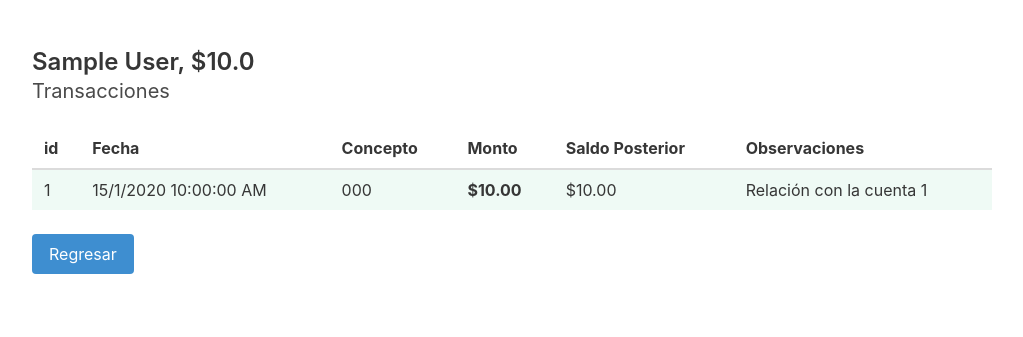
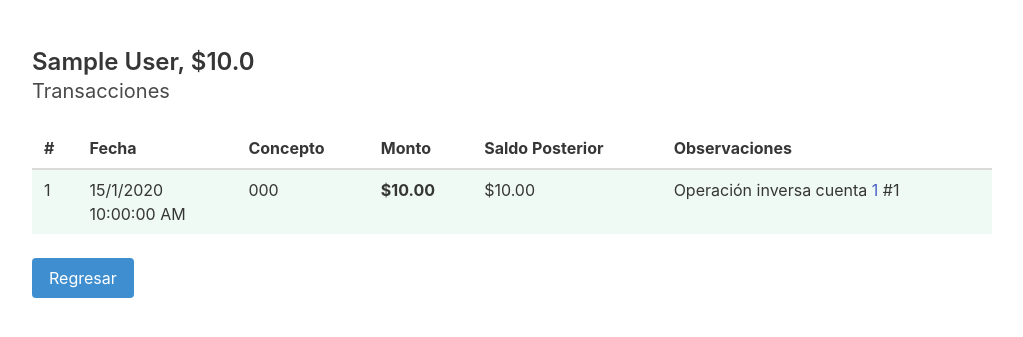
Before and after one commit to migueldnt/personal-expenses, a Django app: page /transactions/1/ in a window 1280 px wide. Shown: the top 337 px of the page, without its empty margins (128-1151 px from the left). Run offline with Django 3.2, Linux system fonts and the light colour scheme; a user stored in the database is signed in; tables that the repository leaves empty hold one stand-in row (values such as "Sample post").

Commit message:
tabla de transacciones

```diff
--- a/cuentas/templates/cuentas/transactions_by_account.html
+++ b/cuentas/templates/cuentas/transactions_by_account.html
@@ -11,7 +11,7 @@
         <table class="table is-striped is-fullwidth">
             <thead>
                 <tr>
-                    <th>id</th>
+                    <th>#</th>
                     <th>Fecha</th>
                     <th>Concepto</th>
                     <th>Monto</th>
@@ -24,11 +24,11 @@
                 :class="{'has-background-success-light':trans.type_transaction=='add','has-background-danger-light':trans.type_transaction=='subtract'}"
                 >
                     <td>{{trans.pk}}</td>
-                    <td >{{trans.date}} {{trans.time}}</td>
+                    <td >{{trans.date}}<br> {{trans.time}}</td>
                     <td>{{trans.concept}}</td>
                     <th>{{trans.amount_parsed}}</th>
                     <td>{{trans.saldo}}</td>
-                    <td>{{trans.obs}}</td>
+                    <td v-html="trans.obs"></td>
                 </tr>
             </tbody>
 
@@ -54,13 +54,16 @@
         },
         mounted:function(){
             let posterior_saldo = saldo_final;
+            console.log("AQUI CREAR UN SERIALIZADOR PARA QUE LO DATOS LLEGUEN LO MAS ENTENDIBLES")
             this.parsedTransactions = [...this.transactions].map(item=>{
                 let transaction = {...item.fields}
                 transaction.pk =item.pk
                 transaction.date = (new Date(transaction.occurred_in)).toLocaleDateString("es-MX")
                 transaction.time = (new Date(transaction.occurred_in)).toLocaleTimeString()
                 transaction.amount_parsed = transaction.amount.toLocaleString('en-US',{style:'currency',currency: 'USD'})
-                transaction.obs = transaction.affected_account_id!=0 ? 'Relación con la cuenta   '+ transaction.affected_account_id : '..'
+                transaction.obs = transaction.affected_account_id!=0
+                    ? 'Operación inversa cuenta <a href="/transactions/'+transaction.affected_account_id+'/">'+ transaction.affected_account_id +'</a> #'+transaction.related_transaction_id
+                    : '..'
                 transaction.saldo = (posterior_saldo).toLocaleString('en-US',{style:'currency',currency: 'USD'});
                 posterior_saldo = posterior_saldo - transaction.amount;
                 return transaction
```
